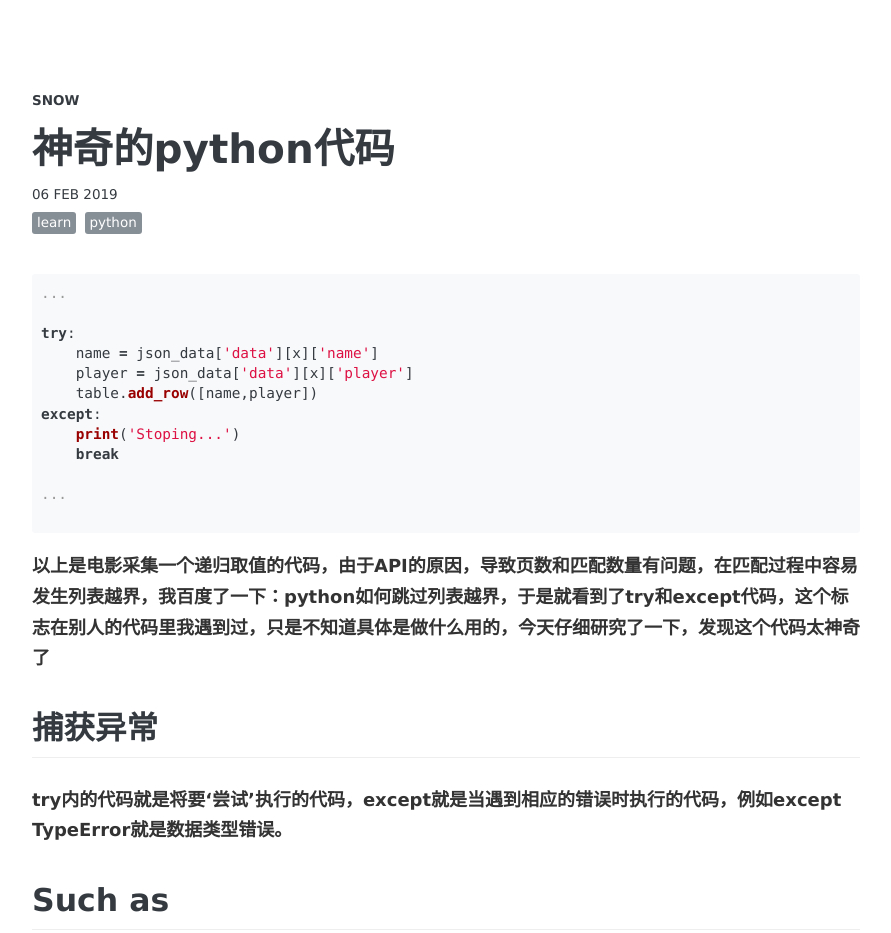
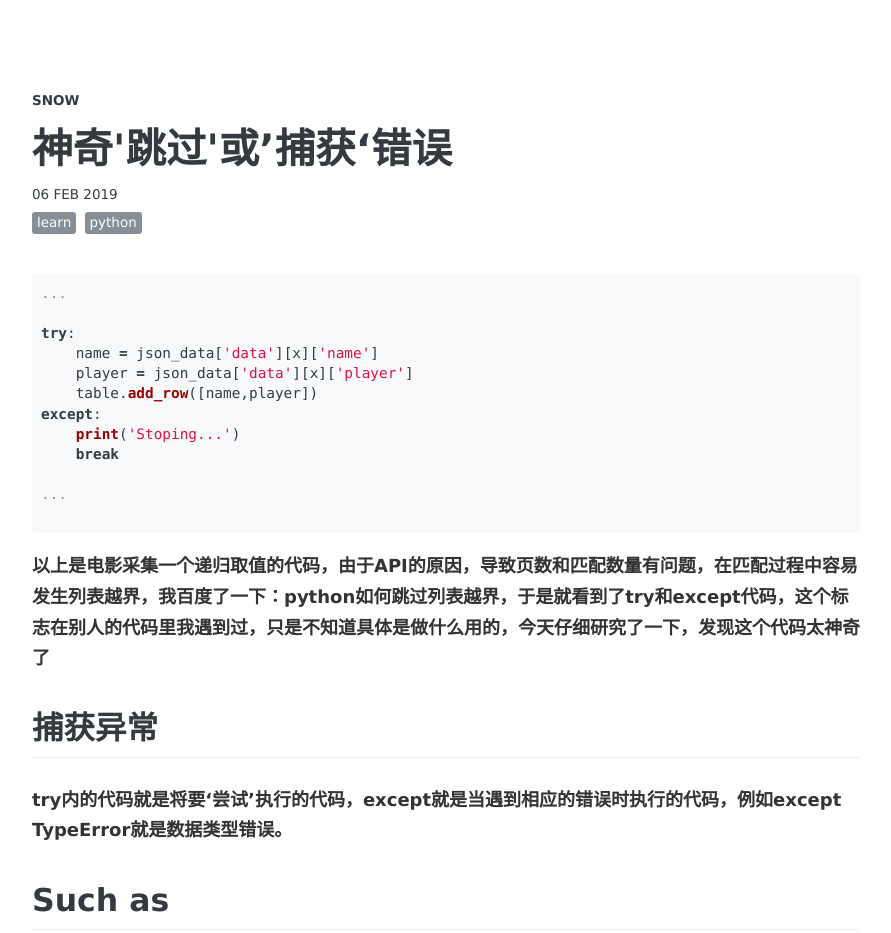
Before and after one commit to hkslover/hkslover.github.io, a Jekyll site: the page built from _posts/2019-02-06-神奇的python代码.md, in a window 1280 px wide, cut to the strip 0-933 px from the top of the page. Shown: the whole strip, without its empty margins (194-1085 px from the left). Built offline with Jekyll 4.4.1, drawn with Linux system fonts in a browser that asks for light colours; some web fonts are replaced; comment, search, counter and statistics services are not loaded.

Commit message:
Update 2019-02-06-神奇的python代码.md

```diff
--- a/_posts/2019-02-06-神奇的python代码.md
+++ b/_posts/2019-02-06-神奇的python代码.md
@@ -1,7 +1,7 @@
 ---
 layout: post
-title: "神奇的python代码"
-description: "遇到BUG也勇往直前"
+title: "神奇'跳过'或’捕获‘错误"
+description: "python遇到BUG也勇往直前"
 date: 2019-02-06
 tags: [learn,python]
 comments: true
```
